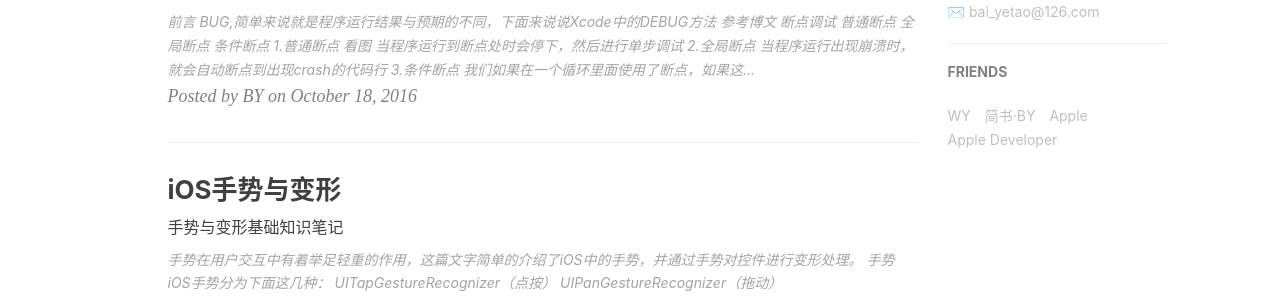
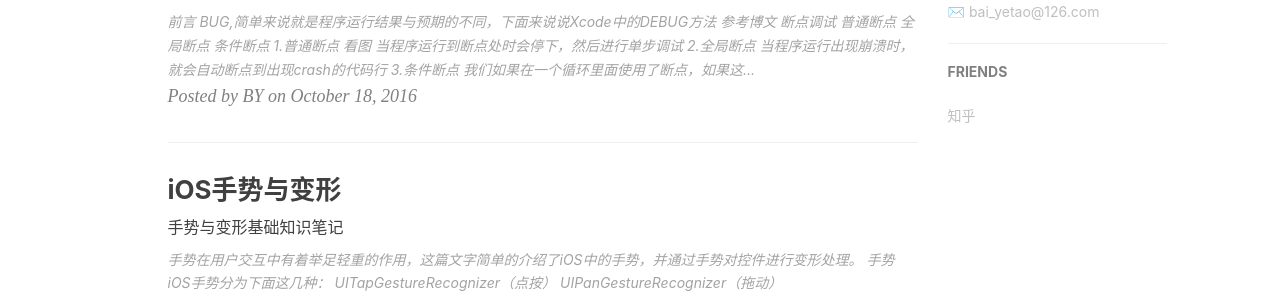
Before and after one commit to jinghaitingfeng/jinghaitingfeng.github.io, a Jekyll site: the page built from index.html, in a window 1280 px wide. Shown: the part 770-1068 px from the top of the page. Built offline with Jekyll 4.4.1, drawn with Linux system fonts in a browser that asks for light colours; nearby versions of some CDN libraries; the list of posts is cut into pages by our own code; comment, search, counter and statistics services are not loaded.

Commit message:
Update _config.yml

```diff
--- a/_config.yml
+++ b/_config.yml
@@ -4,7 +4,7 @@ SEOTitle: 静海听风的博客 | my blog
 header-img: img/post-bg-desk.jpg
 email: bai_yetao@126.com
 description: "Every failure is leading towards success."
-keyword: "iOS, Apple, iPhone"
+keyword: "C/C++, 后台开发, 机器学习"
 url: "http://jinghaitingfeng.github.io"          # your host, for absolute URL
 baseurl: ""      # for example, '/blog' if your blog hosted on 'host/blog'
 github_repo: "https://github.com/jinghaitingfeng/jinghaitingfeng.github.io.git" # you code repository
@@ -94,16 +94,7 @@ service-worker: true
 # Friends
 friends: [
     {
-        title: "WY",
-        href: "http://zhengwuyang.com"
-    },{
-        title: "简书·BY",
-        href: "http://www.jianshu.com/u/e71990ada2fd"
-    },{
-        title: "Apple",
-        href: "https://apple.com"
-    },{
-        title: "Apple Developer",
-        href: "https://developer.apple.com/"
+        title: "知乎",
+        href: "https://www.zhihu.com/people/jing-hai-ting-feng"
     }
 ]
```
